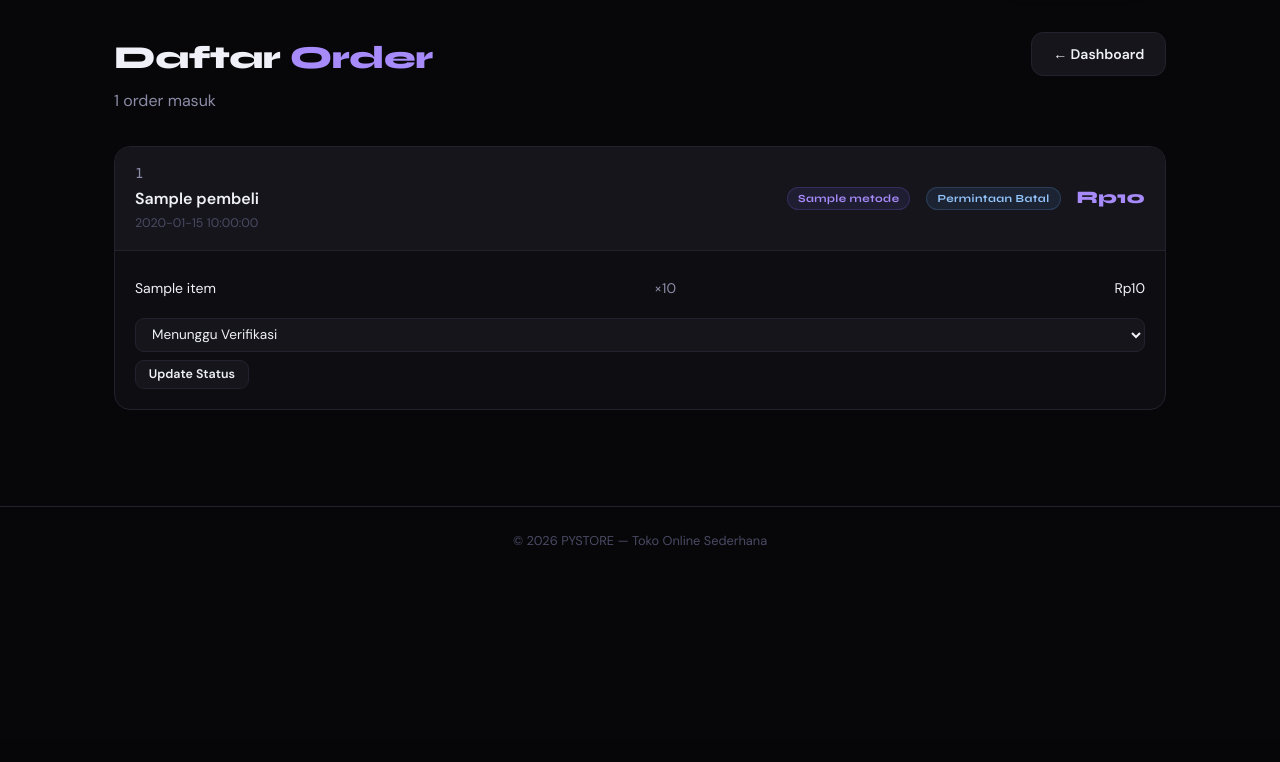
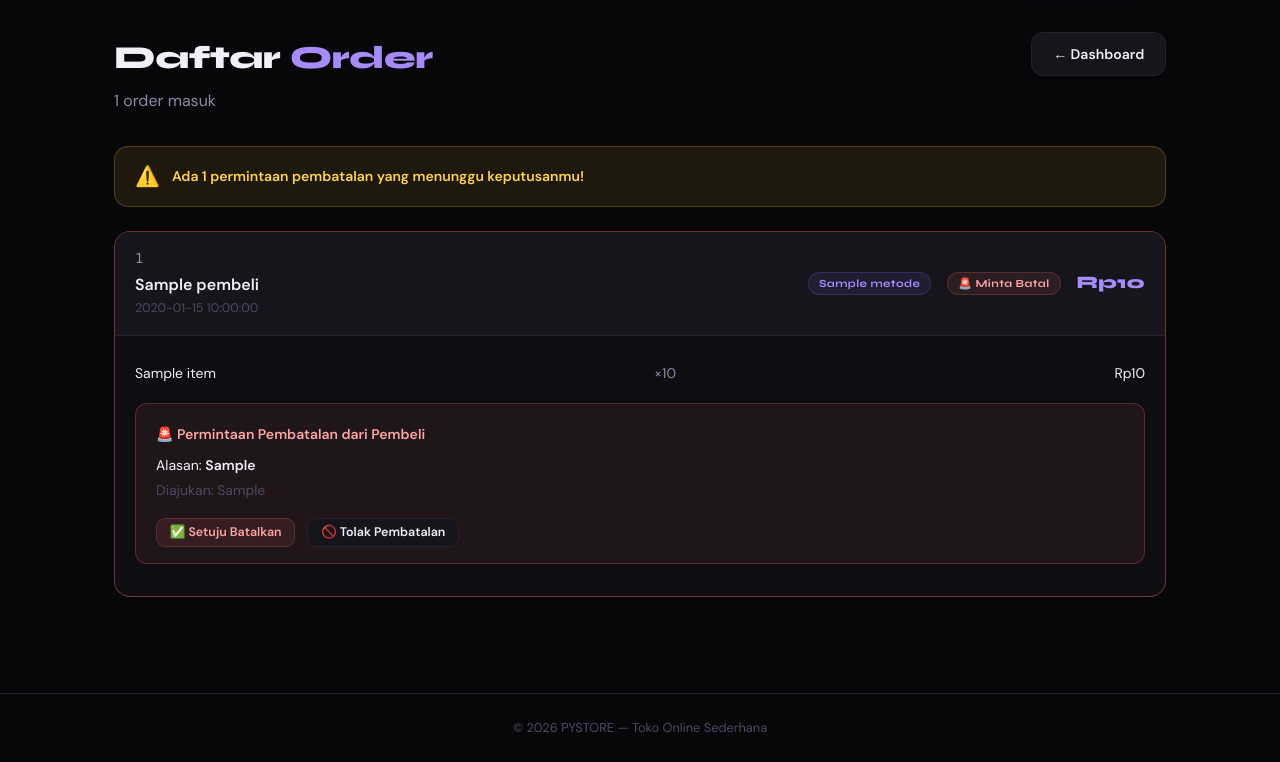
Before and after one commit to GabHub7/pystore, a Flask app: template templates/admin_orders.html in a window 1280 px wide. Shown: the part 62-824 px from the top of the page. Before the commit the page ends 607 px from the top, so only its background shows below. Run offline with Flask 3, Linux system fonts and the light colour scheme; the template is opened without the code that fills it: most values are stand-ins (such as "Sample title", 1, 10 or a date in 2020).

Commit message:
Update admin_orders.html

```diff
--- a/templates/admin_orders.html
+++ b/templates/admin_orders.html
@@ -7,6 +7,8 @@
 .order-body{padding:1.25rem;}
 .order-item-row{display:flex;justify-content:space-between;align-items:center;padding:.4rem 0;font-size:.875rem;border-bottom:1px solid var(--border);}
 .order-item-row:last-child{border-bottom:none;}
+.batal-box{background:rgba(248,113,113,.08);border:1px solid rgba(248,113,113,.25);border-radius:12px;padding:1rem 1.25rem;margin-bottom:.75rem;}
+.batal-box p{font-size:.875rem;margin:.2rem 0;}
 </style>
 {% endblock %}
 {% block content %}
@@ -19,6 +21,15 @@
   <a href="/admin/dashboard" class="btn btn-secondary">← Dashboard</a>
 </div>
 
+{# Highlight permintaan batal dulu di atas #}
+{% set ada_batal = pesanan | selectattr('status','equalto','Permintaan Batal') | list %}
+{% if ada_batal %}
+<div style="background:var(--gold-dim);border:1px solid rgba(240,180,41,.25);border-radius:14px;padding:.85rem 1.25rem;margin-bottom:1.5rem;display:flex;align-items:center;gap:.75rem;">
+  <span style="font-size:1.25rem;">⚠️</span>
+  <p style="font-size:.875rem;color:#fcd34d;font-weight:600;">Ada <strong>{{ ada_batal|length }}</strong> permintaan pembatalan yang menunggu keputusanmu!</p>
+</div>
+{% endif %}
+
 {% if not pesanan %}
   <div class="card" style="text-align:center;padding:3rem;">
     <p style="font-size:2.5rem;margin-bottom:.75rem;">📋</p>
@@ -27,7 +38,8 @@
   </div>
 {% else %}
   {% for p in pesanan|reverse %}
-  <div class="order-card">
+  <div class="order-card" id="order-{{ p.order_id }}"
+       style="{% if p.status == 'Permintaan Batal' %}border-color:rgba(248,113,113,.4);{% endif %}">
     <div class="order-head">
       <div>
         <p style="font-family:monospace;font-size:.85rem;color:var(--text2);">{{ p.order_id }}</p>
@@ -36,9 +48,17 @@
       </div>
       <div style="display:flex;align-items:center;gap:1rem;flex-wrap:wrap;">
         <span class="badge badge-purple">{{ p.metode }}</span>
-        <span class="badge {% if 'Selesai' in p.status %}badge-green{% elif 'Menunggu' in p.status %}badge-amber{% else %}badge-blue{% endif %}">
-          {{ p.status }}
-        </span>
+        {% if p.status == 'Permintaan Batal' %}
+          <span class="badge badge-red">🚨 Minta Batal</span>
+        {% elif 'Selesai' in p.status %}
+          <span class="badge badge-green">{{ p.status }}</span>
+        {% elif 'Menunggu' in p.status %}
+          <span class="badge badge-amber">{{ p.status }}</span>
+        {% elif 'Dibatalkan' in p.status %}
+          <span class="badge badge-red">{{ p.status }}</span>
+        {% else %}
+          <span class="badge badge-blue">{{ p.status }}</span>
+        {% endif %}
         <p style="font-family:var(--font-display);font-size:1.1rem;font-weight:800;color:var(--accent2);">
           Rp{{ "{:,}".format(p.total) }}
         </p>
@@ -47,27 +67,23 @@
 
     <div class="order-body">
       {# INFO COD #}
-      {% if p.metode == 'COD' %}
-        {% if p.nama_penerima %}
+      {% if p.metode == 'COD' and p.nama_penerima %}
       <div style="background:var(--gold-dim);border:1px solid rgba(240,180,41,.2);border-radius:10px;padding:.75rem 1rem;margin-bottom:.75rem;font-size:.85rem;">
         📦 <strong>{{ p.nama_penerima }}</strong> — {{ p.telepon }}<br>
         <span class="text-muted">{{ p.alamat }}</span>
         {% if p.catatan %}<br><span class="text-muted">Catatan: {{ p.catatan }}</span>{% endif %}
       </div>
       {% endif %}
-      {% endif %}
 
       {# INFO TRANSFER #}
-      {% if p.metode == 'Transfer Bank' %}
-        {% if p.bank_pengirim %}
+      {% if p.metode == 'Transfer Bank' and p.bank_pengirim %}
       <p style="font-size:.85rem;color:var(--text2);margin-bottom:.75rem;">
         🏦 Transfer dari bank: <strong>{{ p.bank_pengirim }}</strong>
       </p>
       {% endif %}
-      {% endif %}
 
-      {# DAFTAR ITEM — pakai produk bukan items (hindari bentrok dict.items()) #}
-      {% set produk_list = p.produk if p.produk is defined else p.items_list if p.items_list is defined else [] %}
+      {# DAFTAR ITEM #}
+      {% set produk_list = p.produk if p.produk is defined else [] %}
       {% if produk_list %}
       <div style="margin-bottom:.75rem;">
         {% for item in produk_list %}
@@ -80,7 +96,36 @@
       </div>
       {% endif %}
 
-      {# UPDATE STATUS #}
+      {# PERMINTAAN PEMBATALAN — tampil khusus #}
+      {% if p.status == 'Permintaan Batal' %}
+      <div class="batal-box">
+        <p style="font-weight:700;color:#fca5a5;margin-bottom:.5rem;">🚨 Permintaan Pembatalan dari Pembeli</p>
+        <p>Alasan: <strong>{{ p.alasan_batal }}</strong></p>
+        {% if p.waktu_minta_batal %}<p style="color:var(--text3);">Diajukan: {{ p.waktu_minta_batal }}</p>{% endif %}
+
+        <div style="display:flex;gap:.75rem;flex-wrap:wrap;margin-top:1rem;">
+          {# SETUJU BATAL #}
+          <form method="POST" action="/admin/keputusan-batal/{{ p.order_id }}"
+                onsubmit="return confirm('Setuju batalkan pesanan ini?')">
+            <input type="hidden" name="keputusan" value="setuju">
+            <button type="submit" class="btn btn-danger btn-sm">✅ Setuju Batalkan</button>
+          </form>
+
+          {# TOLAK BATAL #}
+          <button type="button" class="btn btn-secondary btn-sm"
+                  onclick="bukaModalTolak('{{ p.order_id }}')">
+            🚫 Tolak Pembatalan
+          </button>
+        </div>
+      </div>
+      {% elif p.keputusan_batal == 'tolak' %}
+      <div style="background:var(--blue-dim);border:1px solid rgba(96,165,250,.2);border-radius:10px;padding:.65rem 1rem;margin-bottom:.75rem;font-size:.825rem;color:#93c5fd;">
+        🚫 Pembatalan ditolak — Alasan: {{ p.alasan_tolak_batal }}
+      </div>
+      {% endif %}
+
+      {# UPDATE STATUS NORMAL #}
+      {% if p.status != 'Permintaan Batal' %}
       <form method="POST" action="/admin/update-status/{{ p.order_id }}"
             style="display:flex;gap:.5rem;align-items:center;flex-wrap:wrap;margin-top:.5rem;">
         <select name="status" style="font-size:.85rem;padding:.4rem .75rem;border-radius:9px;">
@@ -90,8 +135,52 @@
         </select>
         <button type="submit" class="btn btn-secondary btn-sm">Update Status</button>
       </form>
+      {% endif %}
     </div>
   </div>
   {% endfor %}
 {% endif %}
+
+{# ── MODAL TOLAK BATAL ── #}
+<div class="modal-overlay" id="modal-tolak" style="display:none;position:fixed;inset:0;background:rgba(0,0,0,.7);backdrop-filter:blur(6px);z-index:500;align-items:center;justify-content:center;padding:1rem;">
+  <div style="background:var(--surface);border:1px solid var(--border);border-radius:20px;padding:2rem;max-width:440px;width:100%;">
+    <h3 style="margin-bottom:1.25rem;">🚫 Tolak Permintaan Batal</h3>
+    <form method="POST" id="form-tolak" action="">
+      <input type="hidden" name="keputusan" value="tolak">
+      <div class="form-group">
+        <label>Alasan Penolakan</label>
+        <div style="display:flex;flex-wrap:wrap;gap:.5rem;margin-bottom:.75rem;">
+          {% for a in ['Pesanan sudah diproses','Barang sudah dikirim','Tidak memenuhi syarat batal','Alasan tidak valid'] %}
+          <div style="padding:.35rem .85rem;border-radius:20px;font-size:.78rem;font-weight:600;cursor:pointer;border:1px solid var(--border);background:var(--surface2);color:var(--text2);"
+               onclick="pilihAlasanTolak(this, '{{ a }}')">{{ a }}</div>
+          {% endfor %}
+        </div>
+        <textarea name="alasan_tolak" id="alasan_tolak_input" placeholder="Atau tulis alasan sendiri..."></textarea>
+      </div>
+      <div style="display:flex;gap:.75rem;">
+        <button type="submit" class="btn btn-danger">Kirim Penolakan</button>
+        <button type="button" class="btn btn-secondary"
+                onclick="document.getElementById('modal-tolak').style.display='none'">Batal</button>
+      </div>
+    </form>
+  </div>
+</div>
+
+<script>
+function bukaModalTolak(orderId) {
+  document.getElementById('form-tolak').action = '/admin/keputusan-batal/' + orderId;
+  document.getElementById('alasan_tolak_input').value = '';
+  document.getElementById('modal-tolak').style.display = 'flex';
+}
+function pilihAlasanTolak(el, val) {
+  document.querySelectorAll('#modal-tolak [onclick^="pilihAlasanTolak"]').forEach(function(c){
+    c.style.background='var(--surface2)'; c.style.color='var(--text2)'; c.style.borderColor='var(--border)';
+  });
+  el.style.background='var(--accent)'; el.style.color='#fff'; el.style.borderColor='var(--accent)';
+  document.getElementById('alasan_tolak_input').value = val;
+}
+document.getElementById('modal-tolak').addEventListener('click', function(e){
+  if(e.target===this) this.style.display='none';
+});
+</script>
 {% endblock %}
```
Lines whose indentation alone changed are shown as unchanged.
